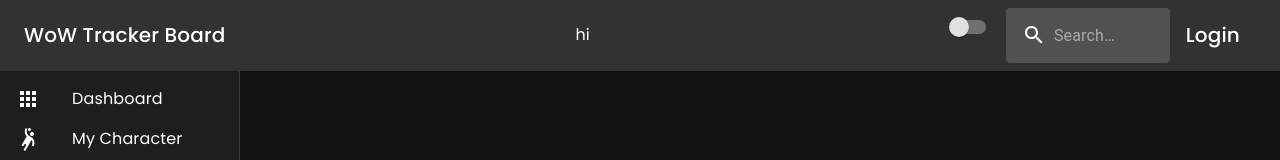
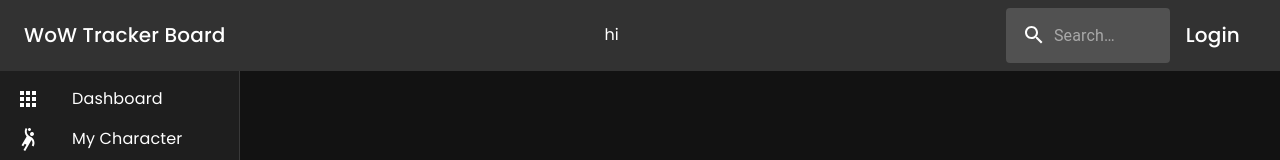
Before and after one commit to kattschmidtt/wow-tracker-dashboard, a React (Vite) app in the folder client/: page /search in a window 1280 px wide. Shown: the top 160 px of the page. Built offline with nearby package versions, Linux system fonts and the light colour scheme; no server answers; a web font is replaced by a local one.

Commit message:
removed switch for darklight mode

```diff
--- a/client/src/components/Layout/Header.tsx
+++ b/client/src/components/Layout/Header.tsx
@@ -17,8 +17,6 @@ import { useUserContext } from "../../context/userContext";
 import Avatar from "boring-avatars";
 import { useTheme } from "../../context/ThemeContext";
 import React, { useState } from "react";
-import BedtimeIcon from "@mui/icons-material/Bedtime";
-import LightModeIcon from "@mui/icons-material/LightMode";
 
 const userDropdown = [
   { title: "Settings", path: "/settings" },
@@ -35,7 +33,6 @@ const navStyles = {
 const Header = () => {
   const { isLoggedIn, logout } = useUserContext();
   //const [isLoggedIn, setIsLoggedIn ] = useState(true);
-  const { isDarkMode, toggleTheme } = useTheme();
   const [anchorEl, setAnchorEl] = useState<null | HTMLElement>(null);
   const open = Boolean(anchorEl);
   const handleClick = (event: React.MouseEvent<HTMLButtonElement>) => {
@@ -73,7 +70,6 @@ const Header = () => {
 
         <Box display="flex" alignItems="center">
           <List sx={{ display: "flex" }}>
-            <Switch checked={isDarkMode} onChange={toggleTheme} />
             <SearchBar />
             {isLoggedIn ? (
               <>
```
